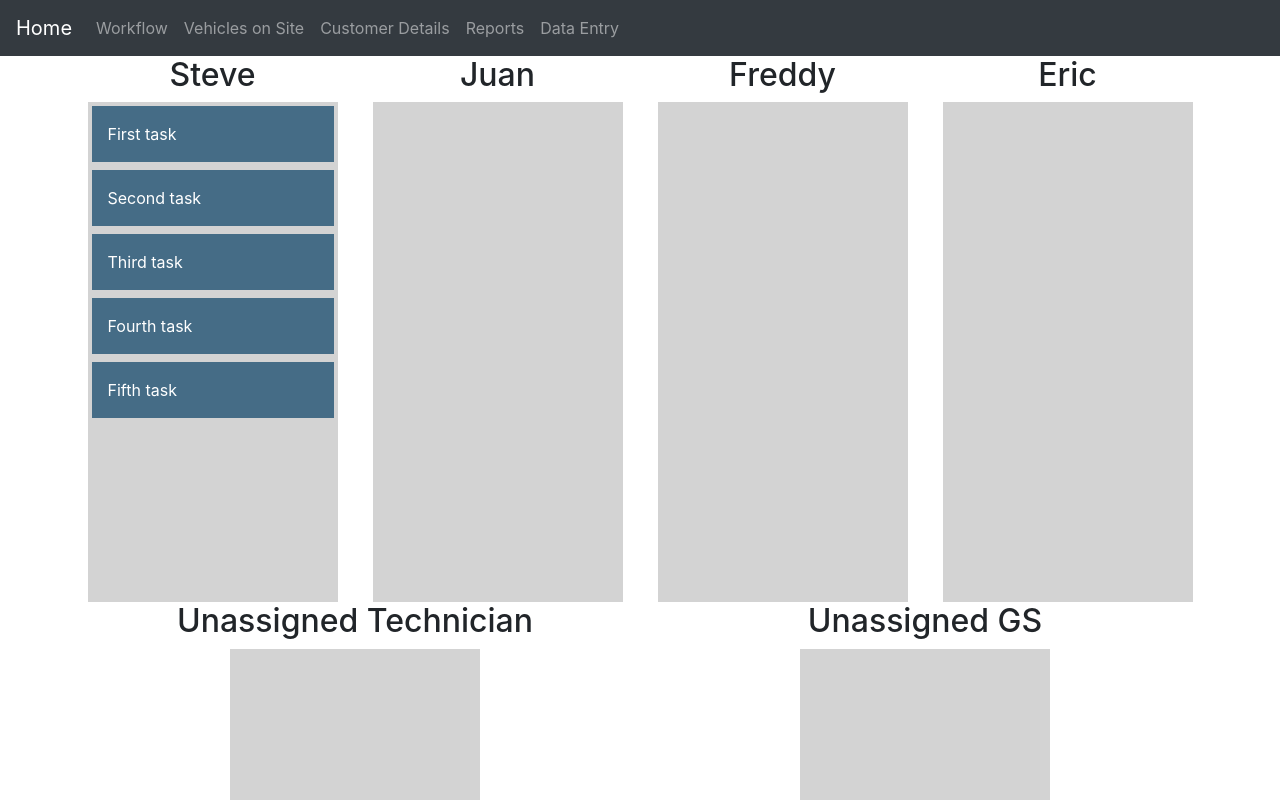
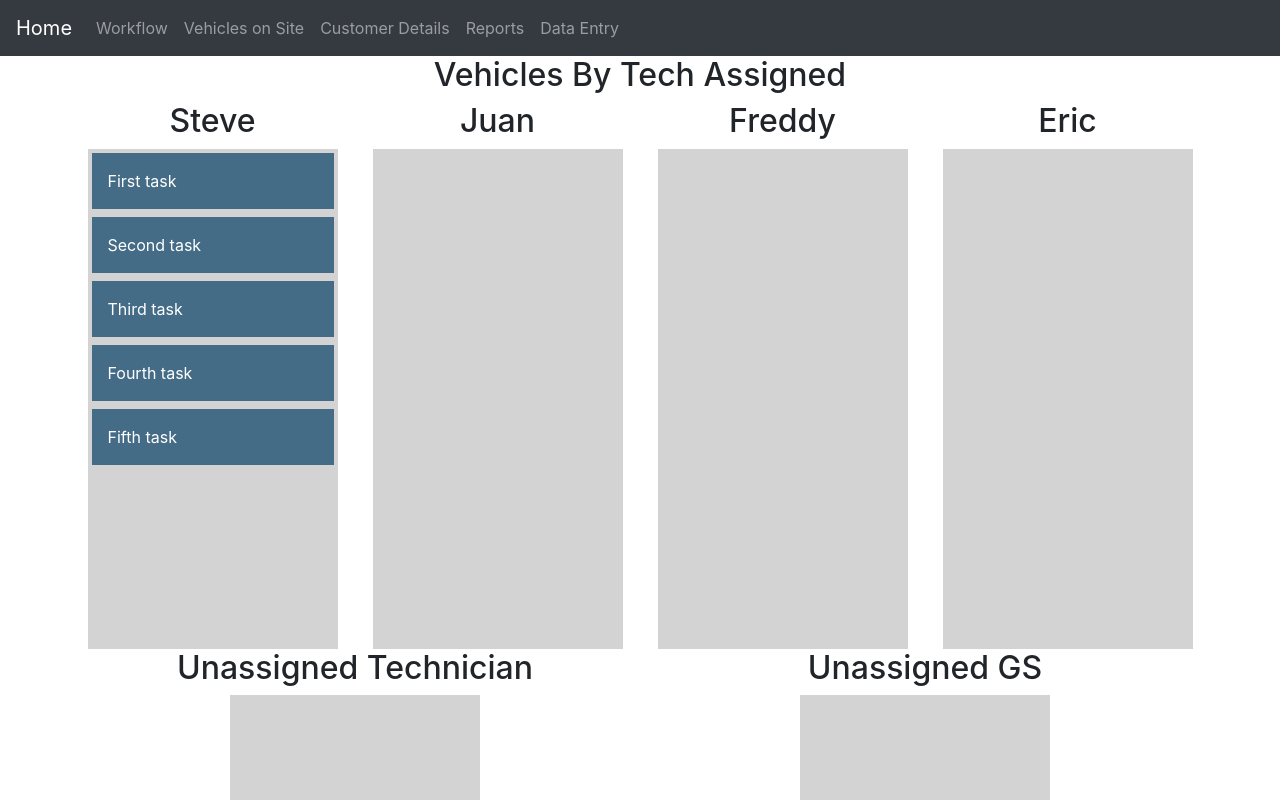
Before and after one commit to suschuk24/workflow-manager, a React (Create React App) app: page /vehicles-on-site in a window 1280 px wide. Shown: the top 800 px of the page. Built offline with nearby package versions, Linux system fonts and the light colour scheme.

Commit message:
minor text addition

```diff
--- a/src/components/VehiclesByTechnician/index.js
+++ b/src/components/VehiclesByTechnician/index.js
@@ -79,6 +79,7 @@ function VehiclesByTechnician() {
     const [columns, setColumns] = useState(columnsFromBackend);
     return (
         <Container>
+            <h2 className="header">Vehicles By Tech Assigned</h2>
             <Row>
                 <DragDropContext
                     onDragEnd={result => onDragEnd(result, columns, setColumns)}
```
